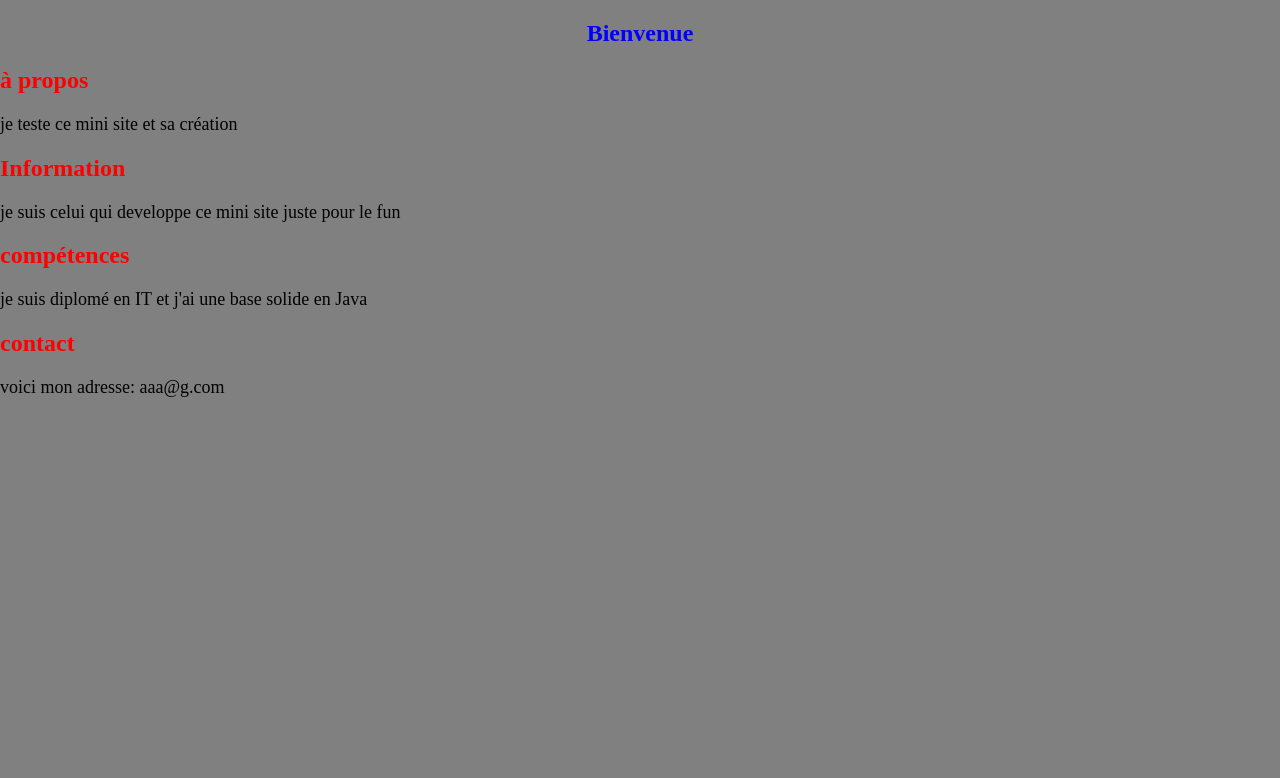
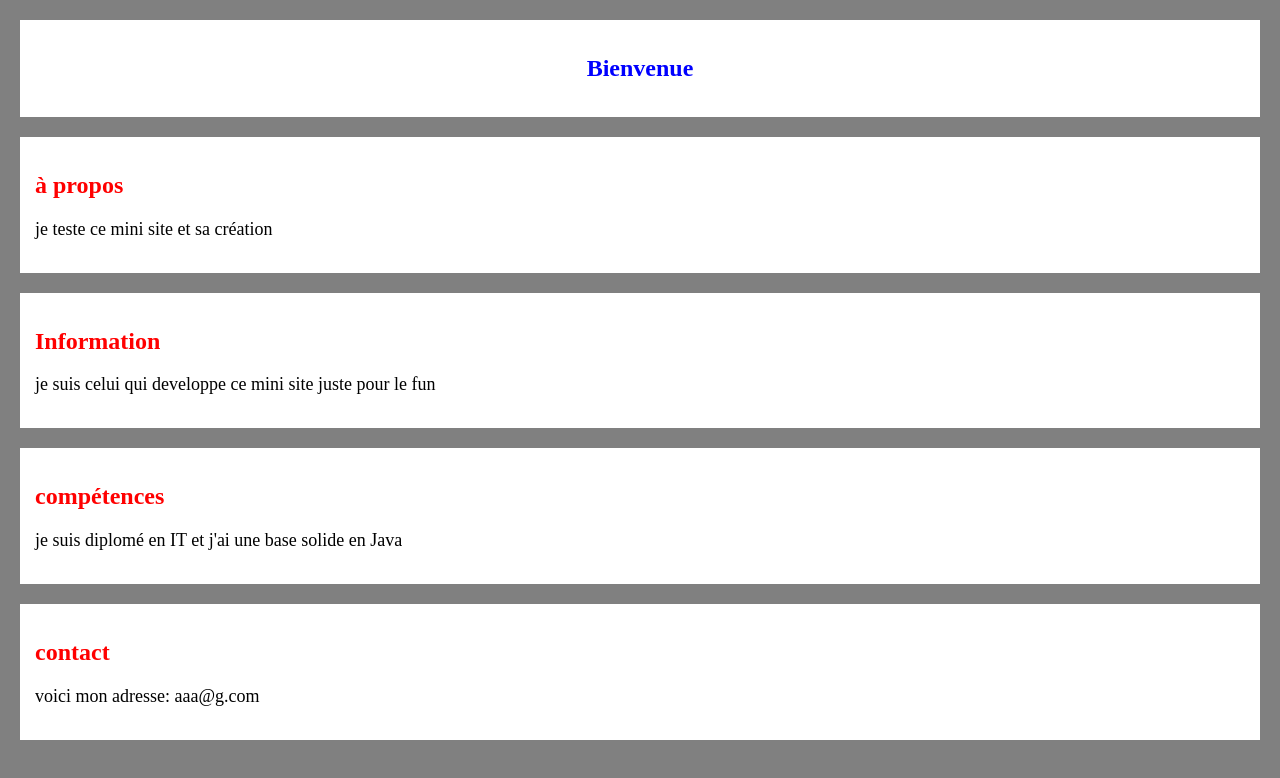
Before and after one commit to Zayn10-Git/portfolio, a plain HTML site: page index.html in a window 1280 px wide. Drawn offline with Linux system fonts and the light colour scheme.

Commit message:
Update style.css

```diff
--- a/style.css
+++ b/style.css
@@ -14,3 +14,8 @@ h2 {
 p {
   font-size: 18px;
 }
+section {
+  background: white;
+  margin: 20px;
+  padding: 15px;
+}
```
